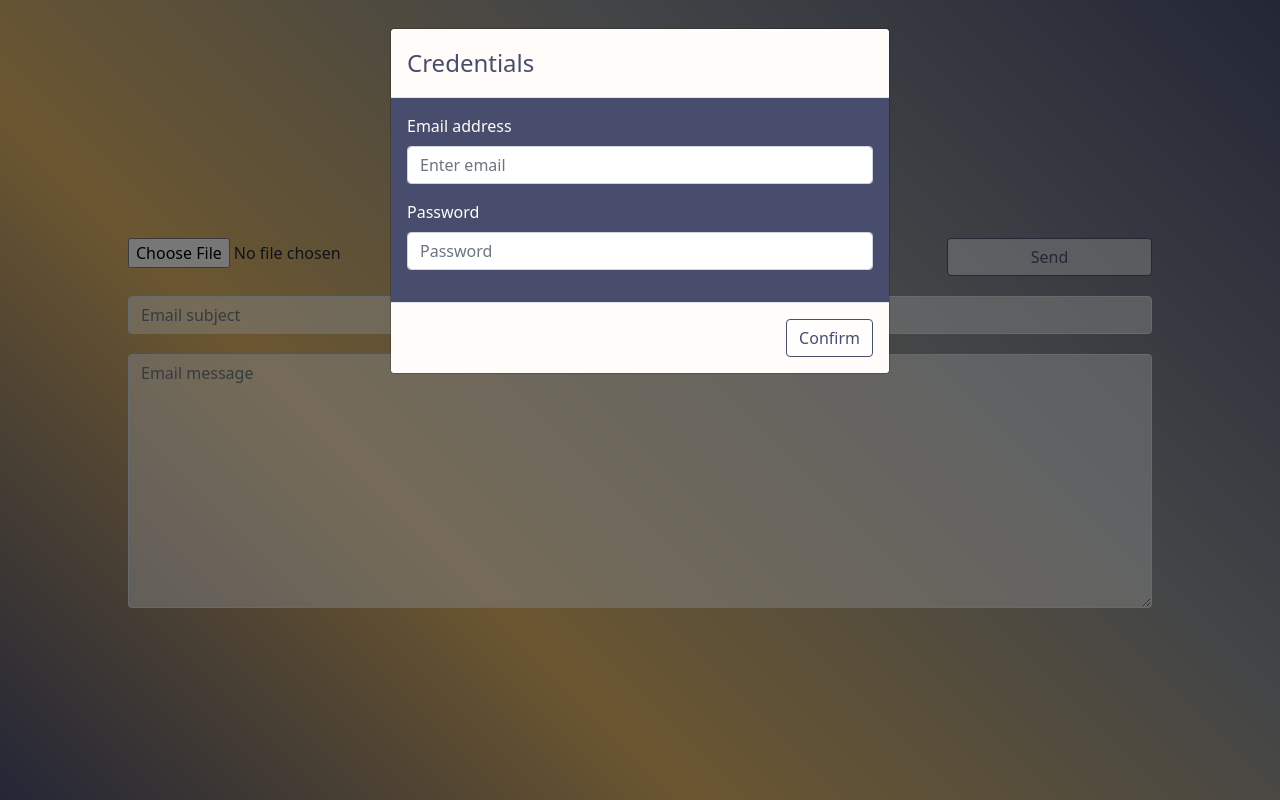
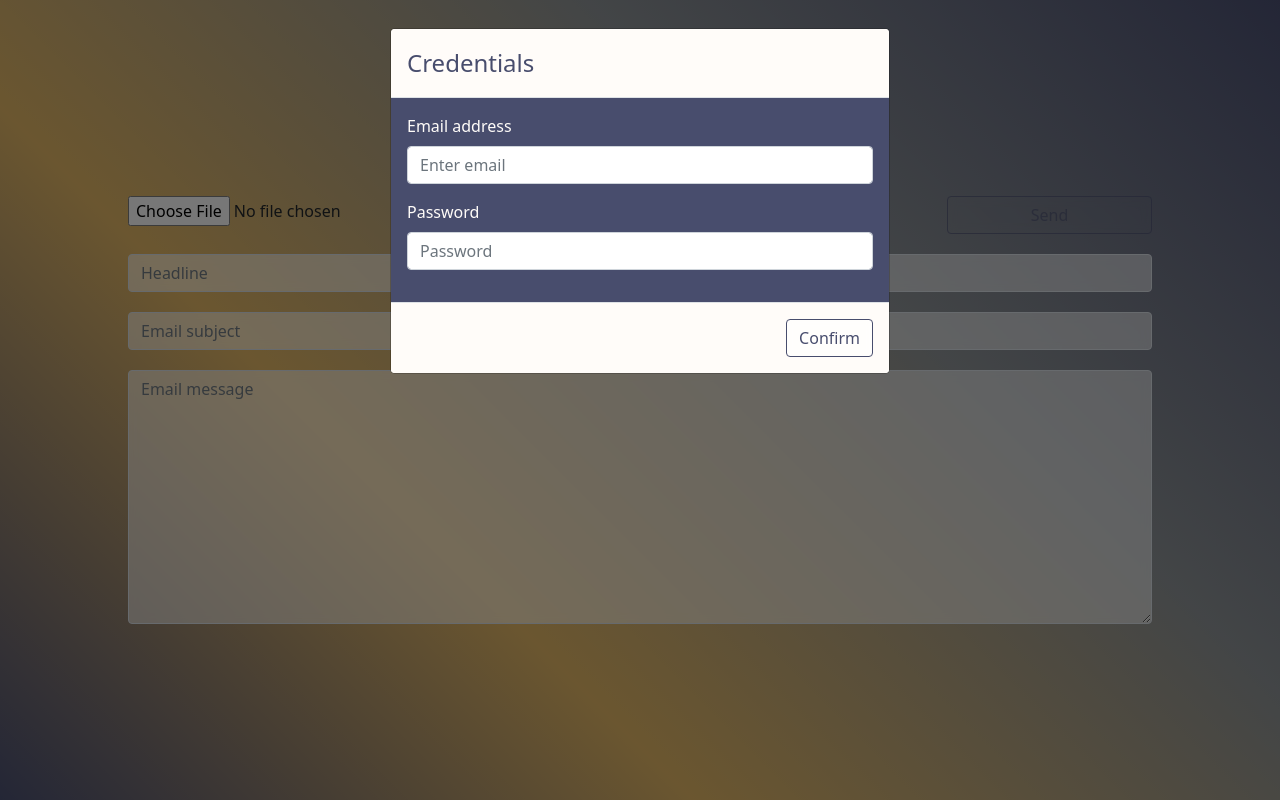
Before and after one commit to cyrilgavala/email-sender-webapp, a React (Create React App) app: page / in a window 1280 px wide. Built offline with nearby package versions, Linux system fonts and the light colour scheme; no server answers.

Commit message:
Proof of concept

```diff
--- a/src/App.css
+++ b/src/App.css
@@ -38,12 +38,12 @@
 #message {
     width: 100%;
     resize: vertical;
-  background: rgba(255,255,255,0.5);
+    background: rgba(255, 255, 255, 0.5);
     backdrop-filter: blur(5px);
 }
 
-#subject {
-  background: rgba(255,255,255,0.5);
+#subject, #headline {
+    background: rgba(255, 255, 255, 0.5);
     backdrop-filter: blur(5px);
     width: 100%;
 }
@@ -61,7 +61,7 @@
 .btn-outline-primary {
     color: #484d6d;
     border-color: #484d6d;
-  background: rgba(255,255,255,0.5);
+    background: rgba(255, 255, 255, 0.5);
     backdrop-filter: blur(5px);
 }
 
@@ -74,3 +74,19 @@
     border-color: #484d6d;
     background-color: #484d6d;
 }
+
+#spinner-modal > div {
+    background-color: rgba(0, 0, 0, 0);
+    border: none;
+    height: 100px;
+    width: 100px;
+    top: 50%;
+    left: 50%;
+    -ms-transform: translate(-50%, -50%);
+    transform: translate(-50%, -50%);
+}
+
+#spinner {
+    width: 100px;
+    height: 100px;
+}
--- a/src/App.js
+++ b/src/App.js
@@ -1,72 +1,79 @@
 import './App.css';
 import React, {useState} from "react";
-import {Button, Form, Modal, ProgressBar} from "react-bootstrap";
+import {Button, Form, Modal, Spinner} from "react-bootstrap";
 import Papa from "papaparse";
 import Axios from 'axios'
 
-const api_url = "https://emailsender-api.herokuapp.com/mail"
-const batchSize = 100
+const api_url = process.env.API_URL || "https://emailsender-api.herokuapp.com/mail"
+const batchSize = parseInt(process.env.BATCH_SIZE, 10) || 100
+const timeout = parseInt(process.env.TIMEOUT, 10) || 1800000
 
 function App() {
 
     const [showCredsModal, isCredsModalShown] = useState(true)
+    const [headline, setHeadline] = useState("")
     const [subject, setSubject] = useState("")
     const [message, setMessage] = useState("")
-    const [file, setFile] = useState(undefined)
+    const [addresses, setAddresses] = useState([])
     const [isProcessing, setProcessing] = useState(false)
-    const [progress, setProgress] = useState(0)
     const [username, setUsername] = useState("")
     const [password, setPassword] = useState("")
-    const [accepted, setAccepted] = useState(0)
-    const [rejected, setRejected] = useState(0)
 
-    function validate() {
-        //TODO: in next iteration supply inputs validation
-        return true;
+    function clearState() {
+        setProcessing(false)
+        setHeadline("")
+        setSubject("")
+        setMessage("")
     }
 
     async function handleSend() {
 
-        async function sendMail(addressesString, progress) {
-            await Axios.post(api_url, {
+        async function sendMail(addressesString) {
+            return await Axios.post(api_url, {
                 username: username,
                 password: password,
                 bcc: addressesString,
+                headline: headline,
                 subject: subject,
-                message: message
+                message: message,
             }).then((response) => {
-                if (response.status === 200) {
-                    setAccepted(accepted + response.data.accepted)
-                    setRejected(rejected + response.data.rejected)
-                    setProgress(progress)
-                } else {
-                    setProcessing(false)
-                    alert("Oops, something went wrong. Try again")
-                }
+                let accepted = response.data.accepted
+                let rejected = response.data.rejected
+                return {accepted: accepted, rejected: rejected}
+            }).catch(err => {
+                console.error(err)
+                clearState()
+                alert("Oops, something went wrong. Check out console output")
             })
-
         }
 
-        if (validate()) {
         setProcessing(true)
-
-            await Papa.parse(file, {
-                complete: async function (results) {
-                    const addresses = results.data.map(item => item[0])
+        let accepted = 0
+        let rejected = 0
         const batches = []
         for (let i = 0, len = addresses.length; i < len; i += batchSize)
             batches.push(addresses.slice(i, i + batchSize));
         for (const value of batches) {
             const index = batches.indexOf(value);
-                        await sendMail(value.toString(), (index + 1) * (100 / batches.length));
+            const result = await sendMail(value.toString());
+            if (result !== undefined) {
+                accepted += result.accepted
+                rejected += result.rejected
             }
-                    console.log(`Process ended ${new Date().toLocaleString()}. Accepted: ${accepted}. Rejected: ${rejected}. Total ${addresses.length}`)
-                    setProcessing(false)
+            if (index < batches.length - 1)
+                await new Promise(r => setTimeout(r, timeout));
+        }
+        await clearState()
+        alert(`Process ended ${new Date().toLocaleString()}.\nAccepted: ${accepted}. Rejected: ${rejected}. Total ${addresses.length}`)
+    }
+
+    function handleFileSubmit(event) {
+        const file = event.target.files[0]
+        Papa.parse(file, {
+            complete: function (results) {
+                setAddresses(results.data.map(item => item[0]))
             }
         })
-        } else {
-            alert("Invalid inputs")
-        }
     }
 
     function onUsernameChange(event) {
@@ -81,18 +88,20 @@ function App() {
 
     return (
         <div className="App">
-            <Modal show={showCredsModal} backdrop="static" animation>
+            <Modal id={"creds-modal"} show={showCredsModal} backdrop="static" animation>
                 <Modal.Header>
                     <Modal.Title>Credentials</Modal.Title>
                 </Modal.Header>
                 <Modal.Body>
                     <Form.Group className="mb-3" controlId="formBasicEmail">
                         <Form.Label>Email address</Form.Label>
-                        <Form.Control type="email" placeholder="Enter email" onChange={e => onUsernameChange(e)}/>
+                        <Form.Control type="email" value={username} placeholder="Enter email"
+                                      onChange={e => onUsernameChange(e)}/>
                     </Form.Group>
                     <Form.Group className="mb-3" controlId="formBasicPassword">
                         <Form.Label>Password</Form.Label>
-                        <Form.Control type="password" placeholder="Password" onChange={e => onPasswordChange(e)}/>
+                        <Form.Control type="password" value={password} placeholder="Password"
+                                      onChange={e => onPasswordChange(e)}/>
                     </Form.Group>
                 </Modal.Body>
                 <Modal.Footer>
@@ -104,16 +113,24 @@ function App() {
                     </Button>
                 </Modal.Footer>
             </Modal>
+            <Modal id={"spinner-modal"} show={isProcessing} backdrop="static" animation centered>
+                <Spinner id={"spinner"} animation="border" role="status" variant={"light"}>
+                    <span className="visually-hidden">Loading...</span>
+                </Spinner>
+            </Modal>
             <div id="main-container">
                 <div className="row">
-                    <ProgressBar variant="success" animated={"true"} now={progress} hidden={!isProcessing}/>
+                    <Form.Control type="file" disabled={isProcessing}
+                                  onChange={event => handleFileSubmit(event)}/>
+                    <Button id="execute-btn" variant="outline-primary" disabled={addresses.length === 0 || isProcessing}
+                            onClick={handleSend}>
+                        {isProcessing ? "Sending..." : "Send"}
+                    </Button>
                 </div>
                 <div className="row">
-                    <Form.Control type="file" disabled={isProcessing}
-                                  onChange={event => setFile(event.target.files[0])}/>
-                    <Button id="execute-btn" variant="outline-primary" disabled={isProcessing} onClick={handleSend}>
-                        {isProcessing ? "Sending..." : "Send"}
-                    </Button>
+                    <Form.Control id="headline" as="input" size="md" type="text" placeholder="Headline"
+                                  disabled={isProcessing} value={headline}
+                                  onChange={event => setHeadline(event.target.value)}/>
                 </div>
                 <div className="row">
                     <Form.Control id="subject" as="input" size="md" type="text" placeholder="Email subject"
```
Lines whose indentation alone changed are shown as unchanged.
